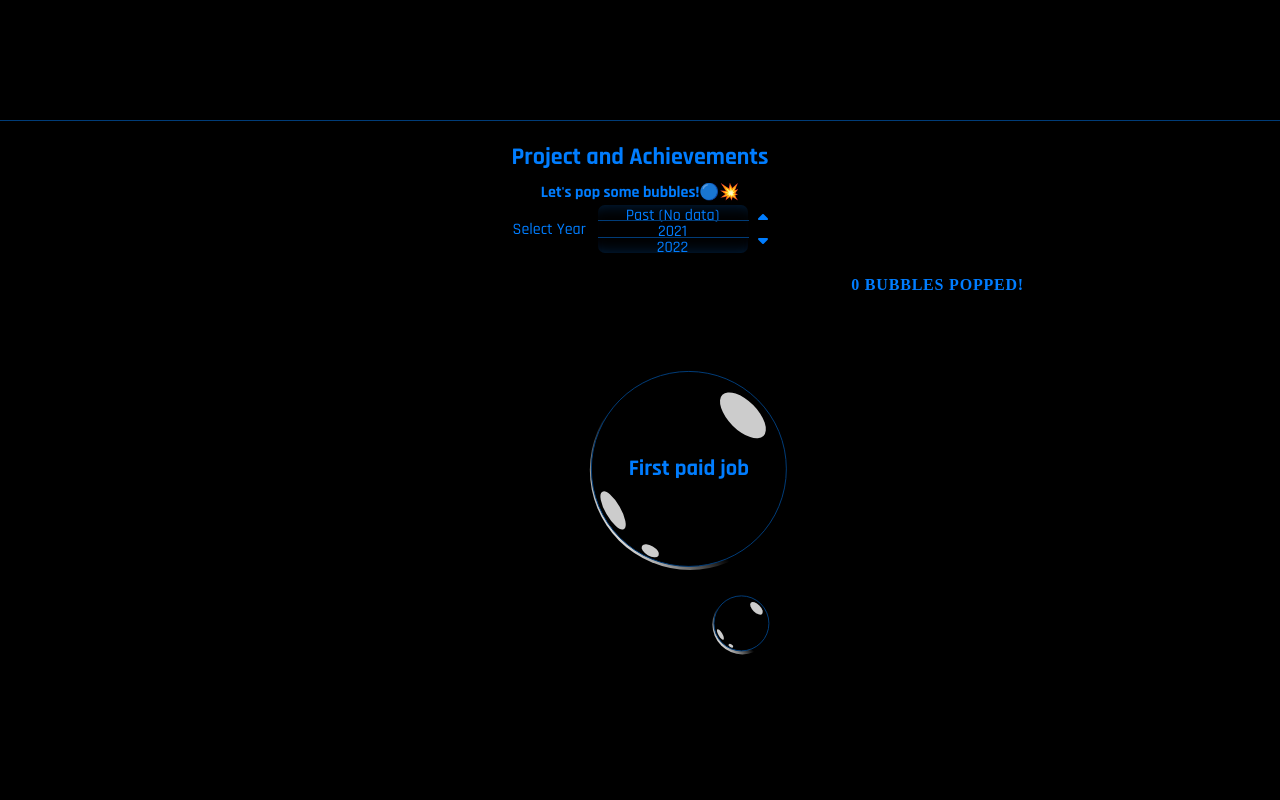
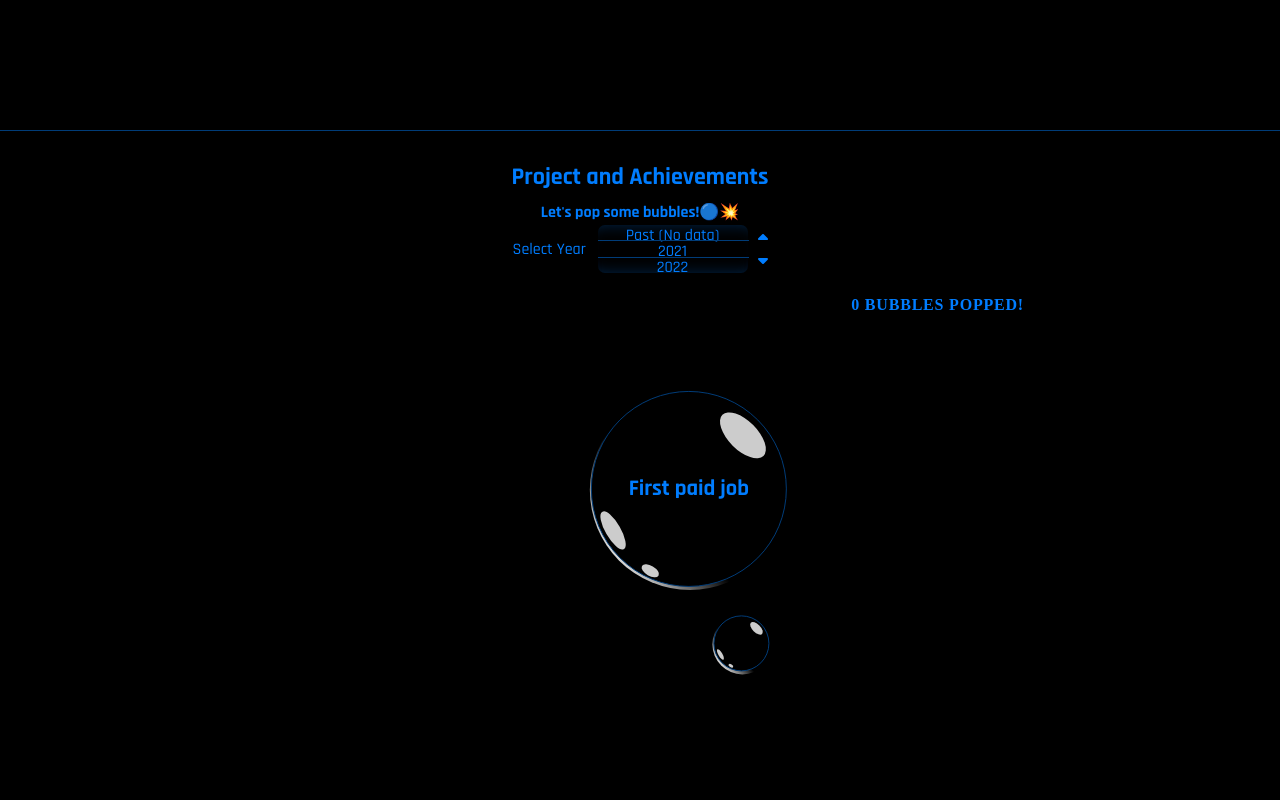
Before and after one commit to Bernard-Kuria/bernard-kuria, a React (Vite) app in the folder portfolio_website/: page / in a window 1280 px wide. Shown: the part 1500-2300 px from the top of the page. Built offline with nearby package versions, Linux system fonts and the light colour scheme.

Commit message:
Added margins to separate the sections.

```diff
--- a/portfolio_website/src/Front_page/front-page.css
+++ b/portfolio_website/src/Front_page/front-page.css
@@ -2,6 +2,7 @@
   width: 100%;
   height: 1px;
   border-top: 1px solid var(--secondary-blue);
+  margin: 10px 0;
 }
 
 .section-title {
```
